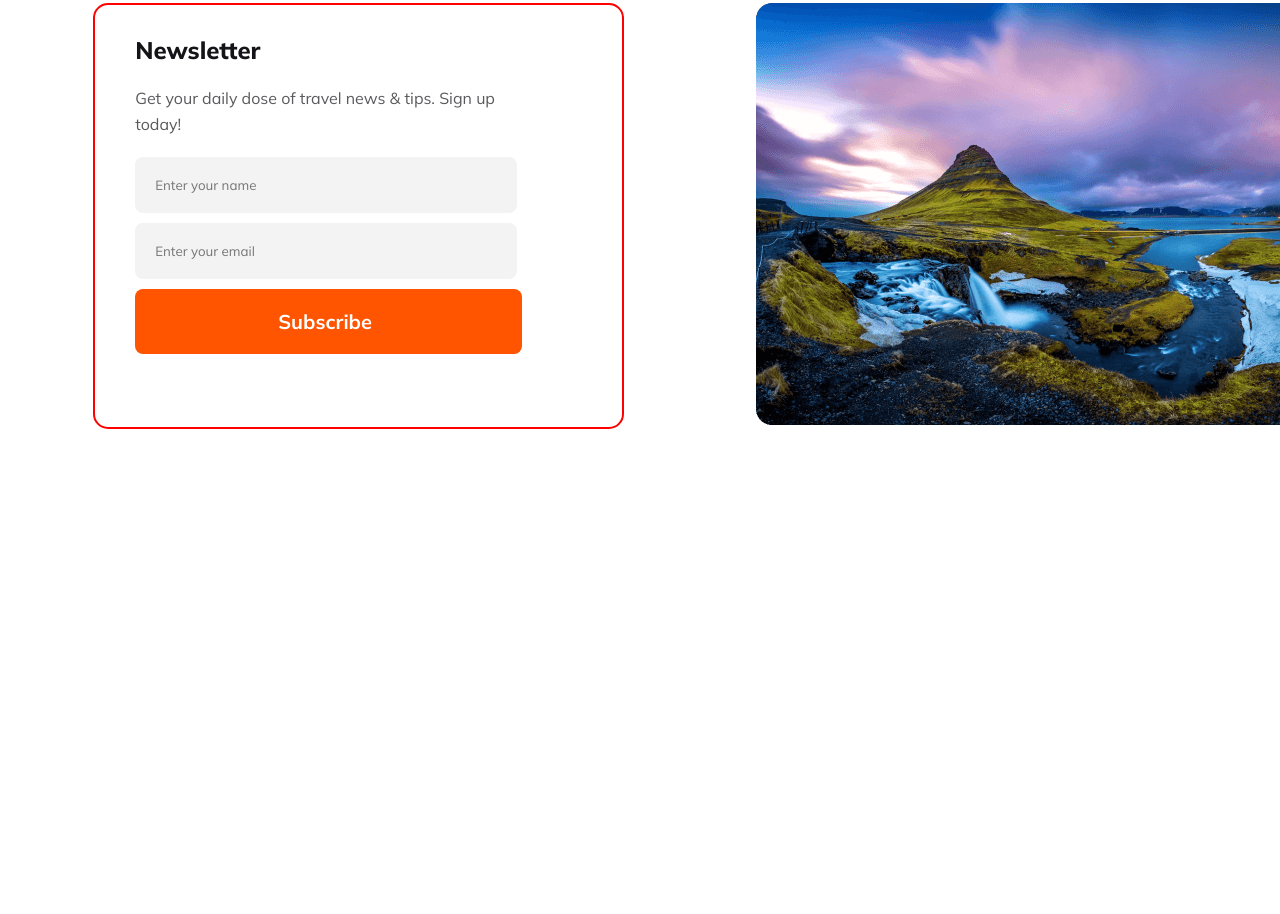
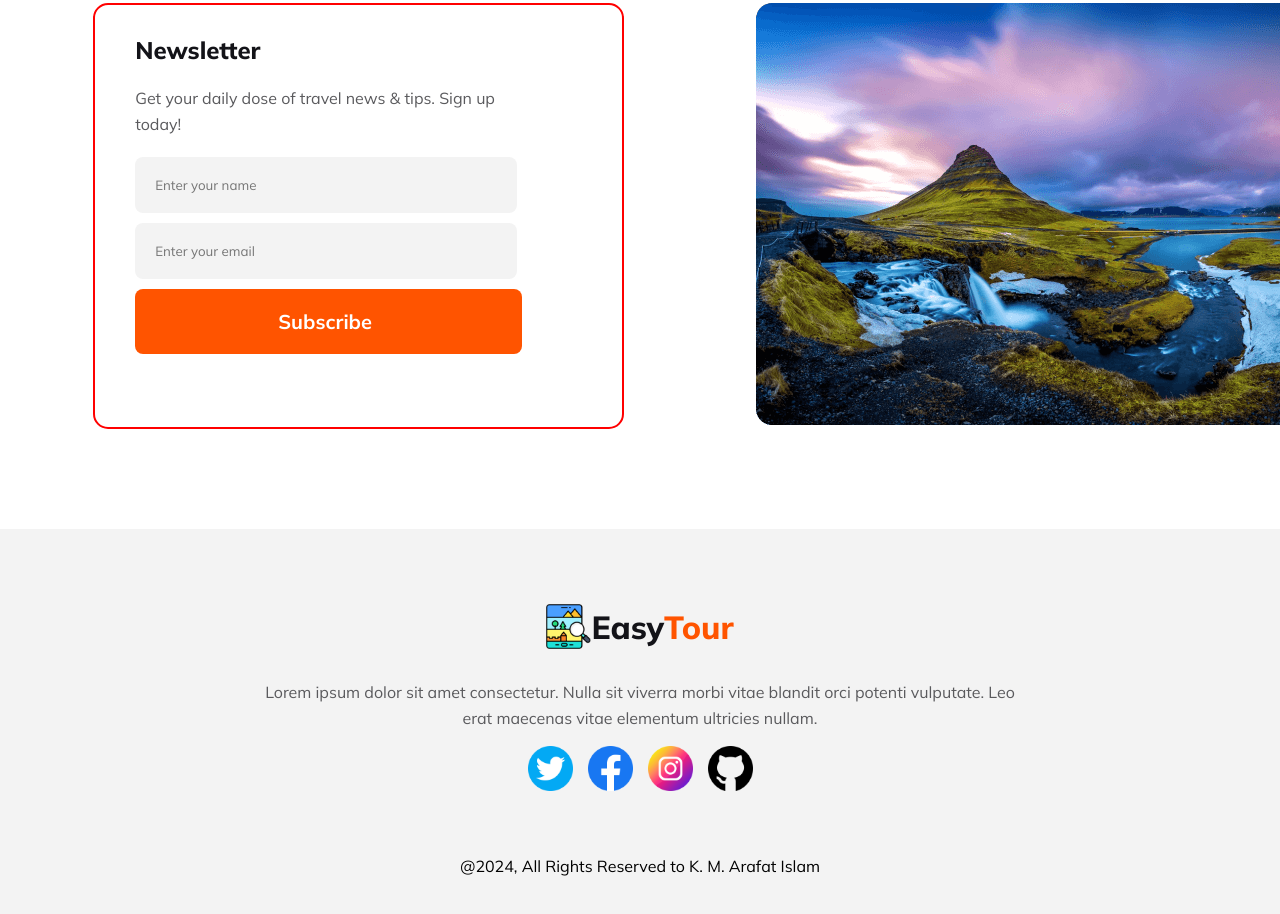
Before and after one commit to noobarafat/PH_Assignment_2, a plain HTML site: page index.html in a window 1280 px wide. Shown: the part 4811-5725 px from the top of the page. Before the commit the page ends 5240 px from the top, so only its background shows below. Drawn offline with Linux system fonts and the light colour scheme.

Commit message:
footer added

```diff
--- a/index.html
+++ b/index.html
@@ -212,6 +212,19 @@
     </main>
 
     <footer>
+        <div class="footer-logo">
+            <img src="./Images/destination.png" alt="" width="55px">
+            <h1>Easy<span>Tour</span></h1>
+        </div>
+        <p class="footer-description">Lorem ipsum dolor sit amet consectetur. Nulla sit viverra morbi vitae blandit orci potenti vulputate. Leo erat maecenas vitae elementum ultricies nullam. </p>
+        <div class="footer-logo">
+            <img src="./Images/twitter.png" alt="">
+            <img src="./Images/facebook.png" alt="">
+            <img src="./Images/instagram.png" alt="">
+            <img src="./Images/github.png" alt="">
+        </div>
+
+        <p class="copyright">@2024, All Rights Reserved to K. M. Arafat Islam</p>
 
     </footer>
 </body>
--- a/styles/style.css
+++ b/styles/style.css
@@ -591,7 +591,59 @@ ul {
     width: 672px;
 }
 
+/* footer section style */
+footer {
+    margin-top: 100px;
+    padding: 60px;
+    background: rgba(19, 19, 24, 0.05);
+}
 
+.footer-logo {
+    display: flex;
+    align-items: center;
+    justify-content: center;
+}
+
+.footer-logo h1 {
+    color: var(--Dark-01, #131318);
+    font-size: 32px;
+    font-weight: 800;
+    margin-left: -15px;
+
+}
+
+footer span {
+    color: #FF5400;
+    font-size: 32px;
+    font-weight: 800;
+}
+
+.footer-description {
+    color: #5A5A5D;
+    text-align: center;
+    font-weight: 400;
+    line-height: 26px;
+    width: 770px;
+    margin: 0 auto;
+    padding-top: 15px;
+}
+
+
+.footer-logo{
+    display: flex;
+    gap: 15px;
+    padding: 15px 0;
+}
+
+.footer-logo img{
+    width: 45px;
+
+}
+
+.copyright{
+    text-align: center;
+    padding-top: 50px;
+}
 
 /* Responsive for mobile */
 
@@ -737,7 +789,7 @@ ul {
         padding: 20px 85px 20px 85px;
     }
 
-    .newsletter-photo{
+    .newsletter-photo {
         padding: 0;
     }
 
```
Also changed, not shown: Images/facebook.png (added), Images/github.png (added), Images/instagram.png (added), Images/twitter.png (added).
